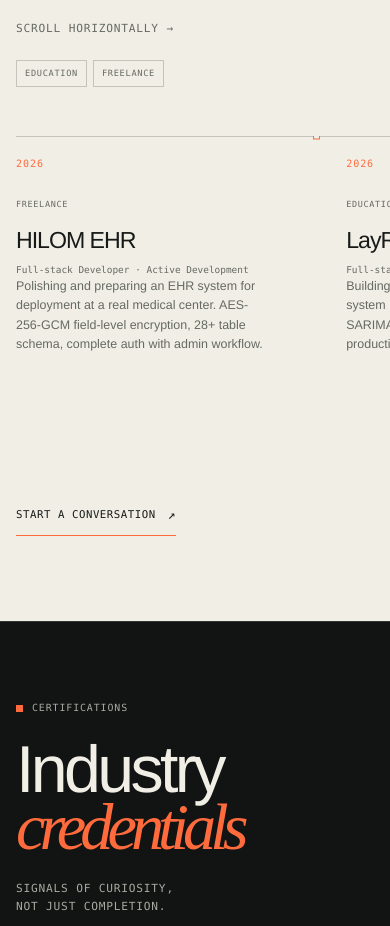
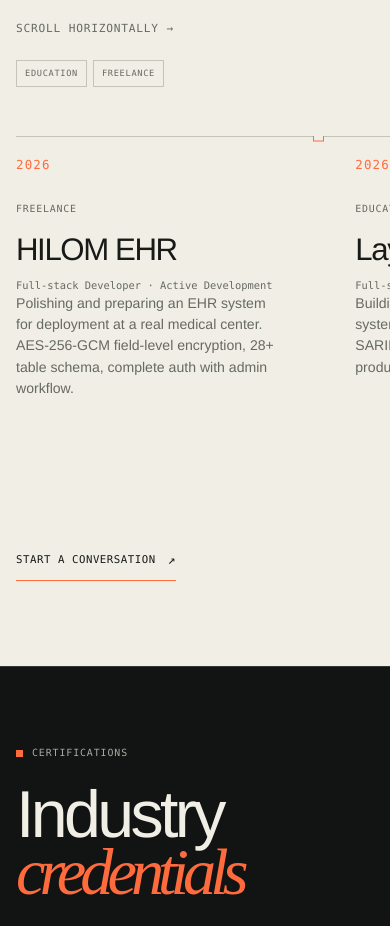
Before and after one commit to 23-74173-cpu/JEDV_portfolio, a React (Vite) app: page / in a window 390 px wide. Shown: the part 7700-8626 px from the top of the page. Built offline with nearby package versions, Linux system fonts and the light colour scheme.

Commit message:
feat: add timeline sizing and og preview

```diff
--- a/index.html
+++ b/index.html
@@ -5,6 +5,18 @@
     <meta name="viewport" content="width=device-width, initial-scale=1.0" />
     <meta name="theme-color" content="#111412" />
     <meta name="description" content="Portfolio of John Eduard De Villa, a full-stack developer building production systems for real clients." />
+    <meta property="og:title" content="JEDV - Full-Stack Developer Portfolio" />
+    <meta property="og:description" content="Production systems, case studies, and real client work. See what I've built." />
+    <meta property="og:image" content="https://jedvportfolio.vercel.app/og-image.png" />
+    <meta property="og:image:width" content="1200" />
+    <meta property="og:image:height" content="630" />
+    <meta property="og:url" content="https://jedvportfolio.vercel.app/" />
+    <meta property="og:type" content="website" />
+    <meta property="og:site_name" content="JEDV Portfolio" />
+    <meta name="twitter:card" content="summary_large_image" />
+    <meta name="twitter:title" content="JEDV - Full-Stack Developer Portfolio" />
+    <meta name="twitter:description" content="Production systems, case studies, and real client work. See what I've built." />
+    <meta name="twitter:image" content="https://jedvportfolio.vercel.app/og-image.png" />
     <link rel="icon" type="image/svg+xml" href="/jedv-mark.svg" />
     <title>JEDV portfolio</title>
   </head>
--- a/src/index.css
+++ b/src/index.css
@@ -260,6 +260,24 @@ h1 em, h2 em { color: var(--orange); font-family: var(--display); font-weight: 4
 .timeline-entry { z-index: 1; border-top: 0; }
 .timeline-entry::after { top: 0; z-index: 2; transform: translateY(-50%); }
 
+.timeline-entry { flex-basis: clamp(280px, 30vw, 380px); min-height: 370px; margin-right: clamp(30px, 3.5vw, 48px); }
+.timeline-entry::after { width: clamp(11px, 1vw, 14px); height: clamp(11px, 1vw, 14px); }
+.timeline-year { margin-bottom: 23px; font-size: clamp(.8rem, 1.05vw, 1.05rem); }
+.timeline-badge { margin-bottom: 21px; font-size: clamp(.62rem, .78vw, .78rem); }
+.timeline-entry h3 { max-width: 270px; margin-bottom: 14px; font-size: clamp(1.65rem, 2.35vw, 2.45rem); }
+.timeline-role { font-size: clamp(.66rem, .74vw, .8rem); line-height: 1.55; }
+.timeline-entry-body > p:last-child { max-width: 290px; font-size: clamp(.88rem, .95vw, 1.03rem); line-height: 1.55; }
+
+@media (max-width: 700px) {
+  .timeline-entry { flex-basis: clamp(270px, 79vw, 320px); min-height: 360px; margin-right: clamp(28px, 8vw, 38px); }
+  .timeline-entry::after { width: 11px; height: 11px; }
+  .timeline-year { margin-bottom: 20px; font-size: .78rem; }
+  .timeline-badge { margin-bottom: 18px; font-size: .62rem; }
+  .timeline-entry h3 { margin-bottom: 12px; font-size: clamp(1.55rem, 8vw, 2rem); }
+  .timeline-role { font-size: .65rem; line-height: 1.5; }
+  .timeline-entry-body > p:last-child { max-width: 260px; font-size: .88rem; line-height: 1.5; }
+}
+
 @media (min-width: 1024px) and (hover: hover) and (pointer: fine) {
   .site-header { z-index: 50; }
   .projects-scroll-stage { position: relative; }
```
Also changed, not shown: public/og-image.png (added).
